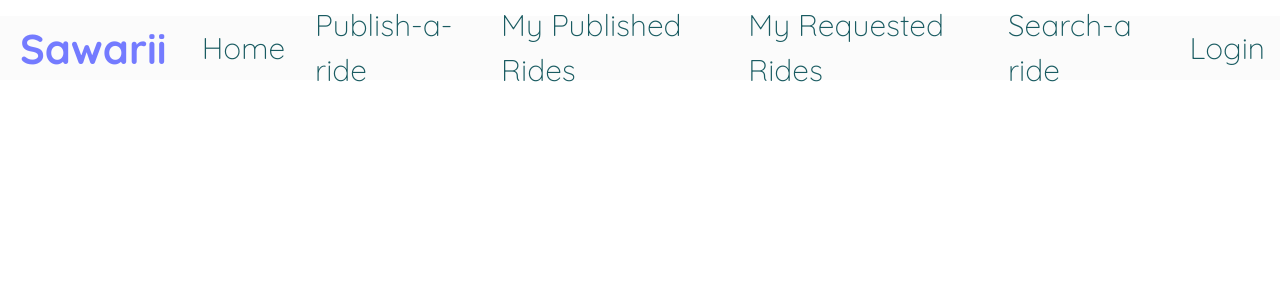
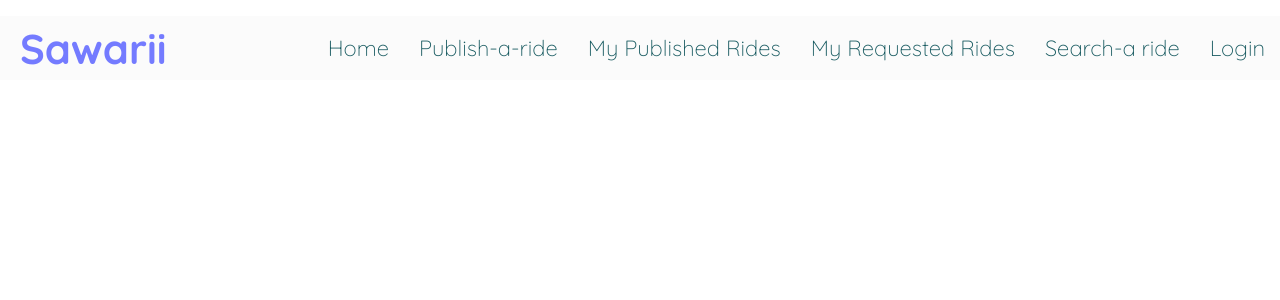
Before and after one commit to gitgaurang/Sawari-with-database, a React (Vite) app in the folder client/: page /form in a window 1280 px wide. Shown: the top 300 px of the page. Built offline with nearby package versions, Linux system fonts and the light colour scheme.

Commit message:
Navbar made smaller

```diff
--- a/client/src/components/PageNav.module.css
+++ b/client/src/components/PageNav.module.css
@@ -31,13 +31,13 @@
 
 /* Change font size for navbar links */
 .nav li {
-  font-size: 30px; /* Adjust the font size as needed */
-  font-weight: 700;
+  font-size: 22px; /* Adjust the font size as needed */
+  font-weight: 200;
   text-decoration: none;
   color: white; /* Set link color */
 }
 a {
-  font-weight: 100;
+  font-weight: 20;
   color: #195b61;
   text-decoration: inherit;
 }
```
